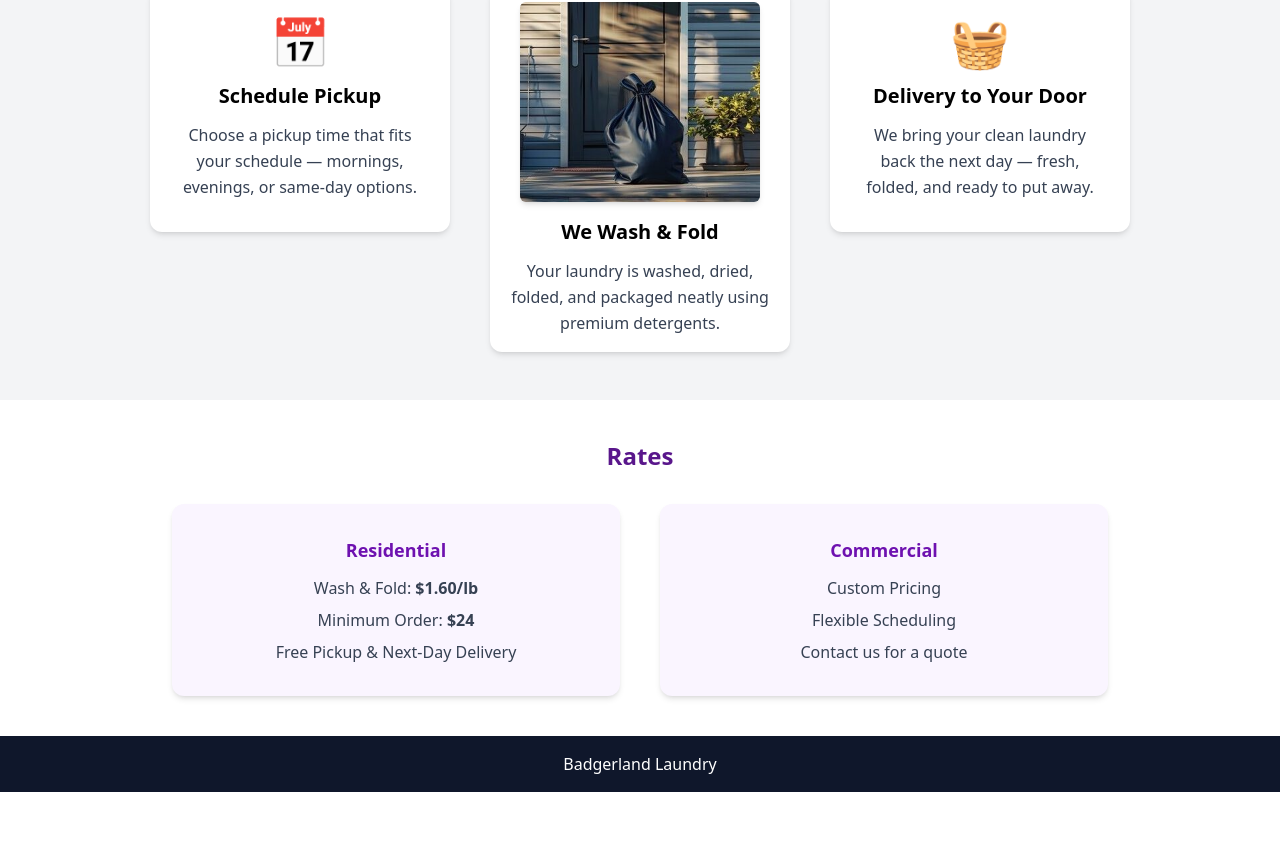
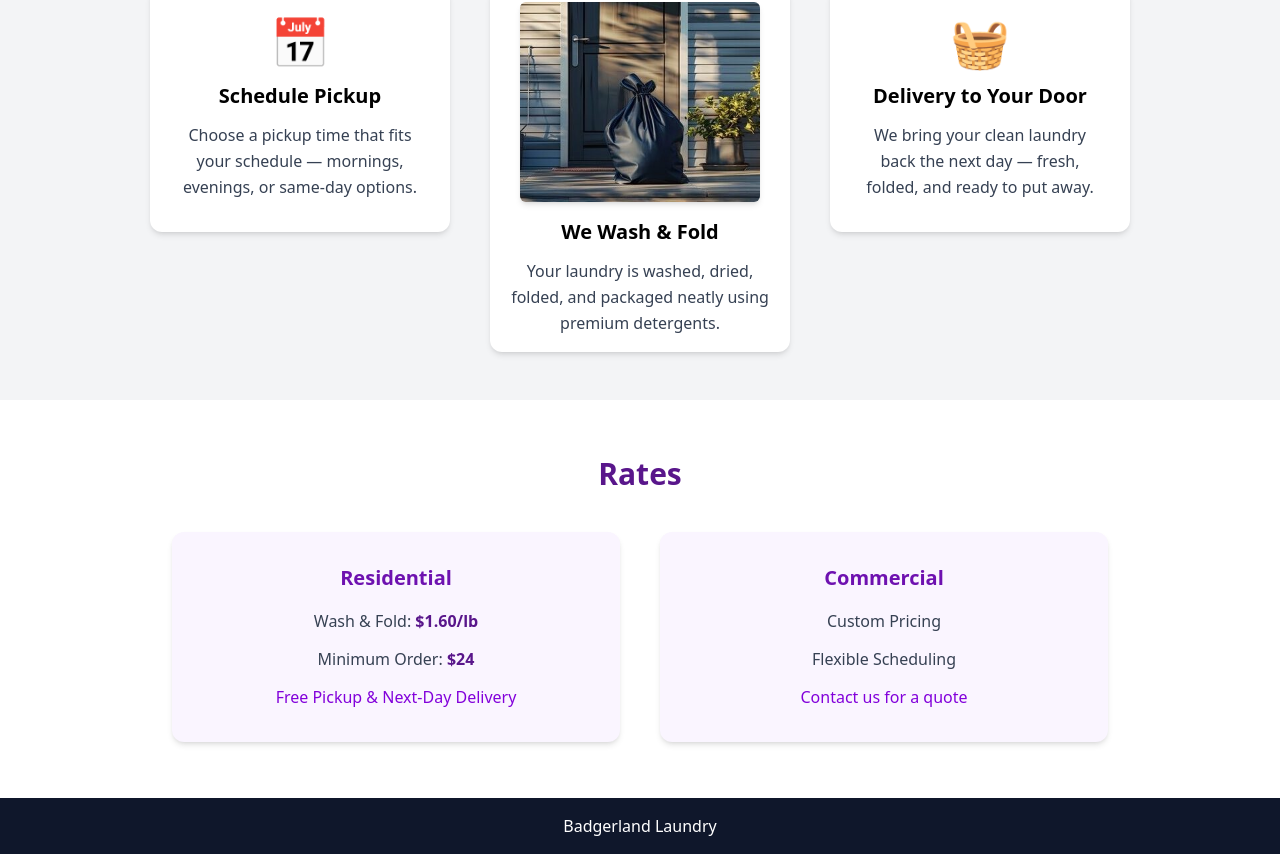
Before and after one commit to Badgerland608/BadgerlandSite, a React (Vite) app: page / in a window 1280 px wide. Shown: the part 840-1694 px from the top of the page. Before the commit the page ends 1632 px from the top, so only its background shows below. Built offline with nearby package versions, Linux system fonts and the light colour scheme; no server answers.

Commit message:
Update Rates.jsx

```diff
--- a/src/Rates.jsx
+++ b/src/Rates.jsx
@@ -2,33 +2,47 @@ import React from 'react';
 
 function Rates() {
   return (
-    <section className="bg-white py-10 text-center">
-      <h3 className="text-2xl font-bold text-purple-900 mb-8">Rates</h3>
+    <section className="bg-white py-14 text-center">
+      <h3 className="text-3xl font-bold text-purple-900 mb-10">
+        Rates
+      </h3>
 
       <div className="flex flex-wrap justify-center gap-10 max-w-5xl mx-auto px-4">
+
         {/* Residential */}
-        <div className="flex-1 min-w-[220px] max-w-md bg-purple-50 rounded-xl shadow-md p-8">
-          <h4 className="text-purple-800 font-semibold text-lg mb-3">Residential</h4>
-          <ul className="list-none text-gray-700 text-base space-y-2">
+        <div className="flex-1 min-w-[240px] max-w-md bg-purple-50 rounded-xl shadow-md p-8">
+          <h4 className="text-purple-800 font-semibold text-xl mb-4">
+            Residential
+          </h4>
+
+          <ul className="list-none text-gray-700 text-base space-y-3 leading-relaxed">
             <li>
-              Wash & Fold: <strong>$1.60/lb</strong>
+              Wash & Fold: <strong className="text-purple-900">$1.60/lb</strong>
             </li>
             <li>
-              Minimum Order: <strong>$24</strong>
+              Minimum Order: <strong className="text-purple-900">$24</strong>
             </li>
-            <li>Free Pickup & Next-Day Delivery</li>
+            <li className="text-purple-700 font-medium">
+              Free Pickup & Next‑Day Delivery
+            </li>
           </ul>
         </div>
 
         {/* Commercial */}
-        <div className="flex-1 min-w-[220px] max-w-md bg-purple-50 rounded-xl shadow-md p-8">
-          <h4 className="text-purple-800 font-semibold text-lg mb-3">Commercial</h4>
-          <ul className="list-none text-gray-700 text-base space-y-2">
+        <div className="flex-1 min-w-[240px] max-w-md bg-purple-50 rounded-xl shadow-md p-8">
+          <h4 className="text-purple-800 font-semibold text-xl mb-4">
+            Commercial
+          </h4>
+
+          <ul className="list-none text-gray-700 text-base space-y-3 leading-relaxed">
             <li>Custom Pricing</li>
             <li>Flexible Scheduling</li>
-            <li>Contact us for a quote</li>
+            <li className="text-purple-700 font-medium">
+              Contact us for a quote
+            </li>
           </ul>
         </div>
+
       </div>
     </section>
   );
```
